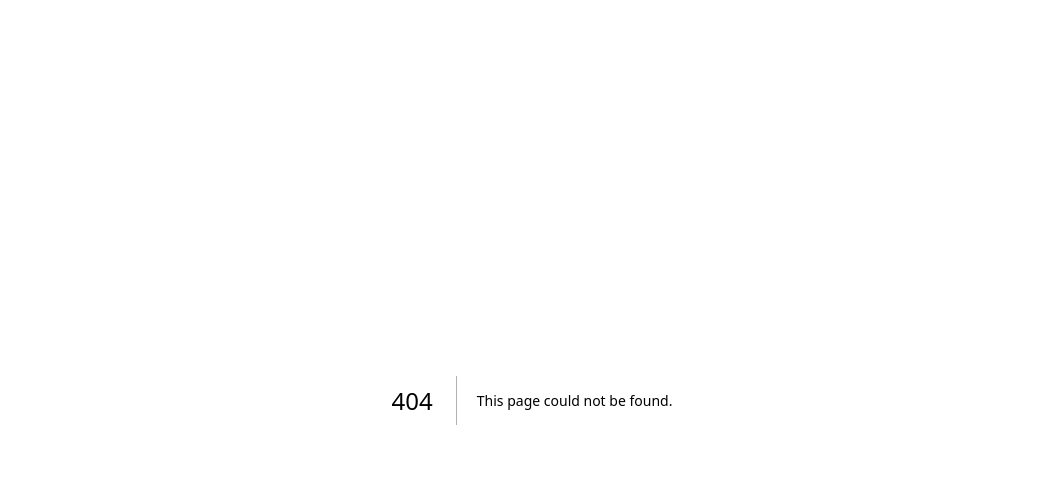
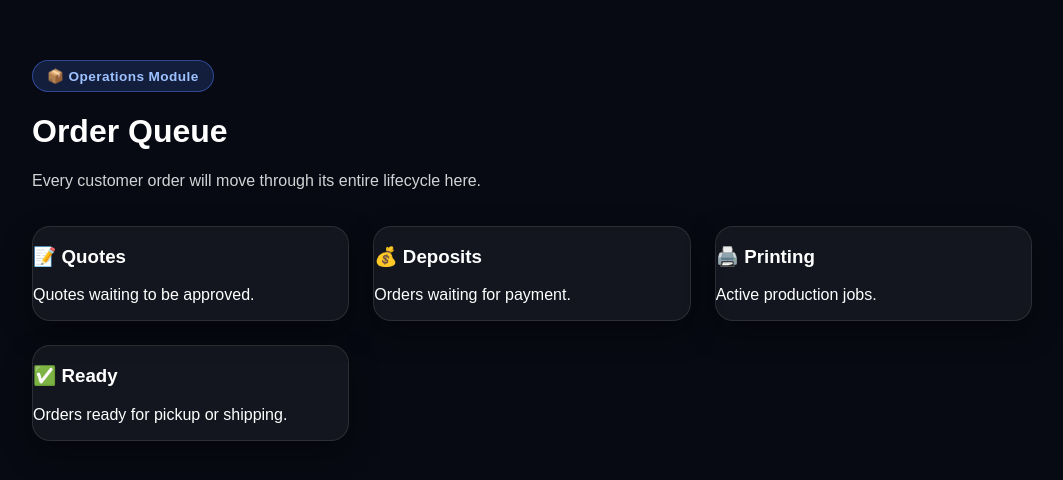
Before and after one commit to jnc3designs/jnc3designs-website, a Next.js app in the folder jnc3designs-premium/: page /operations/orders in a window 1280 px wide. Before the commit this address had no page. Shown: the top 480 px of the page, without its empty margins (108-1171 px from the left). Built offline with nearby package versions, Linux system fonts and the light colour scheme.

Commit message:
Add OrdersPage component for order management

```diff
--- /dev/null
+++ b/jnc3designs-premium/app/operations/orders/page.js
@@ -0,0 +1,56 @@
+import Badge from "../../../components/Badge";
+import JNCCard from "../../../components/JNCCard";
+
+export default function OrdersPage() {
+  return (
+    <main className="section">
+
+      <Badge color="blue">
+        📦 Operations Module
+      </Badge>
+
+      <h1>Order Queue</h1>
+
+      <p className="operations-intro">
+        Every customer order will move through its entire lifecycle here.
+      </p>
+
+      <div className="operations-grid">
+
+        <JNCCard hover={false}>
+          <h3>📝 Quotes</h3>
+
+          <p>
+            Quotes waiting to be approved.
+          </p>
+        </JNCCard>
+
+        <JNCCard hover={false}>
+          <h3>💰 Deposits</h3>
+
+          <p>
+            Orders waiting for payment.
+          </p>
+        </JNCCard>
+
+        <JNCCard hover={false}>
+          <h3>🖨️ Printing</h3>
+
+          <p>
+            Active production jobs.
+          </p>
+        </JNCCard>
+
+        <JNCCard hover={false}>
+          <h3>✅ Ready</h3>
+
+          <p>
+            Orders ready for pickup or shipping.
+          </p>
+        </JNCCard>
+
+      </div>
+
+    </main>
+  );
+}
```
